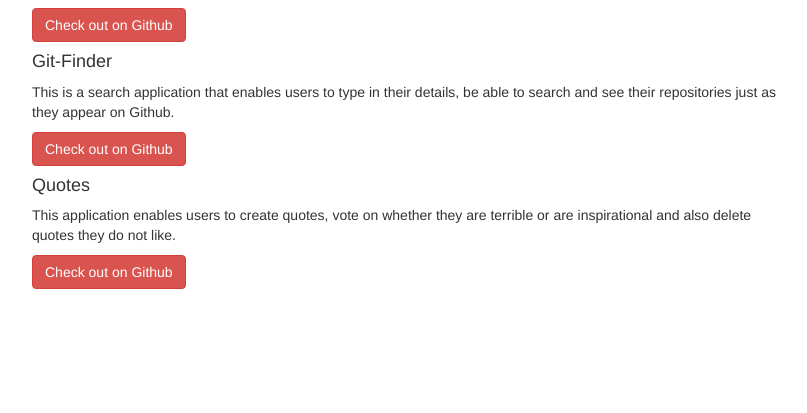
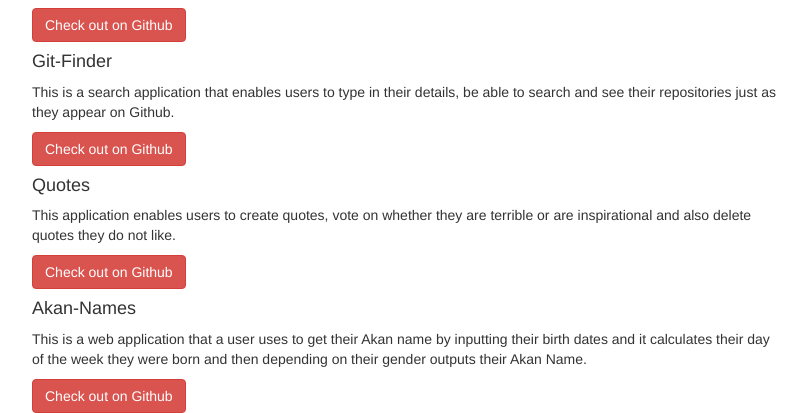
Before and after one commit to Libb521/braggable, a Django app: page / in a window 1280 px wide. Shown: the part 867-1280 px from the top of the page, without its empty margins (38-845 px from the left). Before the commit the page ends 1156 px from the top, so only its background shows below. Run offline with Django 3.2, Linux system fonts and the light colour scheme; some libraries are stand-ins or nearby versions.

Commit message:
created the fourth project on the portfolio Akan-Names

```diff
--- a/braggable/templates/mines/base.html
+++ b/braggable/templates/mines/base.html
@@ -111,8 +111,18 @@
 
                     </div>
 
+                    <div class="row">
+                        <div class="col-sm-8">
+                            <div class="card">
+                                <div class="card-body">
+                                    <h4 class="card-title">Akan-Names</h4>
+                                    <p class="card-text">This is a web application that a user uses to get their Akan name by inputting their birth dates and it calculates their day of the week they were born and then depending on their gender outputs their Akan Name. </p>
+                                    <a href="https://libb521.github.io/Akan-names.github.io/" class="btn btn-danger">Check out on Github</a>
+                                </div>
+                            </div>
+                        </div>
 
-
+                    </div>
                 </div>
             </section>
 
```
